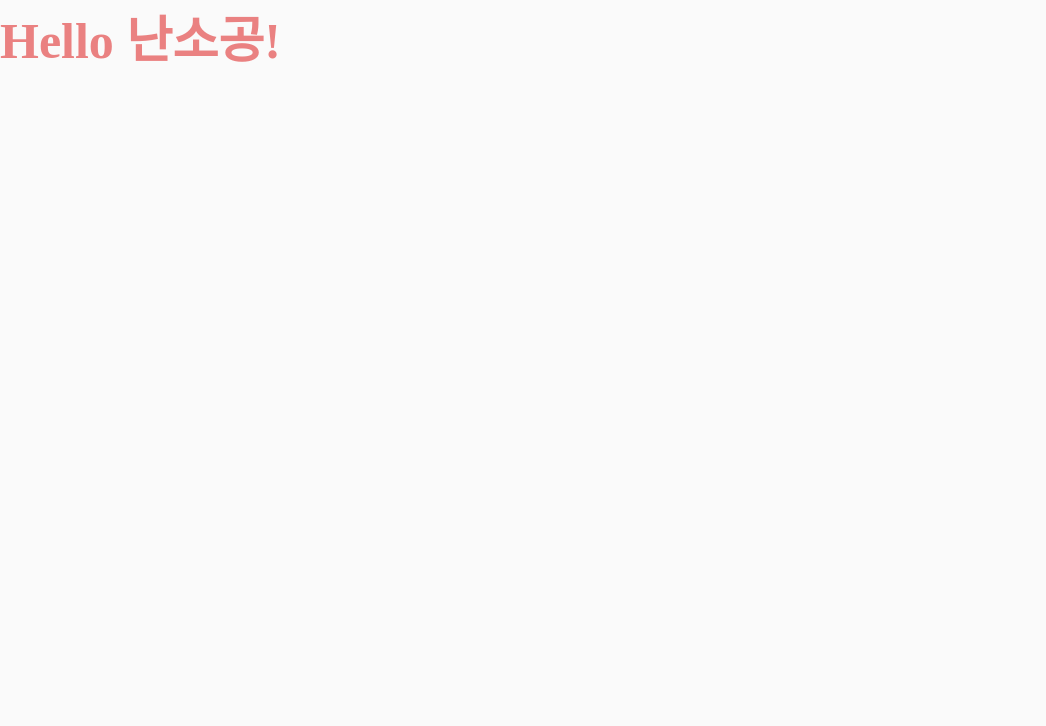
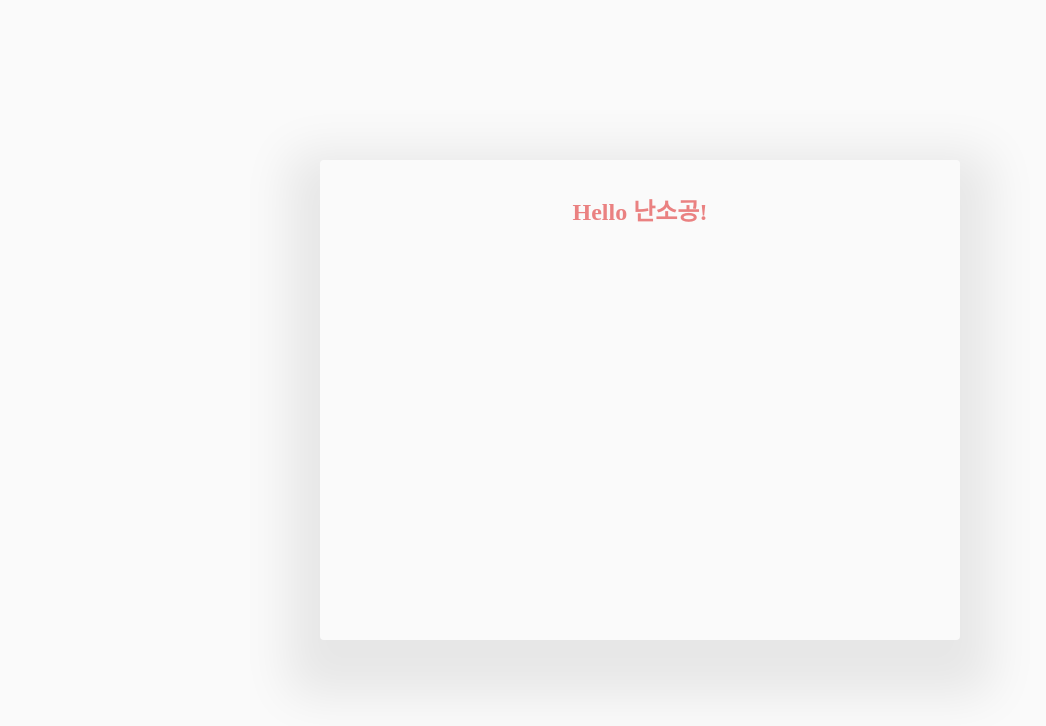
Before and after one commit to greatSumini/nan-so-gong, a Next.js app: page / in a window 1280 px wide. Shown: the top 726 px of the page, without its empty margins (0-1046 px from the left). Built offline with nearby package versions, Linux system fonts and the light colour scheme; a web font is replaced by a local one.

Commit message:
fix(components): :sparkles: add common/Layout

```diff
--- a/pages/_app.tsx
+++ b/pages/_app.tsx
@@ -13,7 +13,13 @@ const GlobalStyle = createGlobalStyle`
     margin: 0;
     padding: 0;
 
+    font-size: 10px;
+
     background-color: ${colors.gray9};
+
+    display: flex;
+    align-items: center;
+    justify-content: center;
   }
 
   * {
--- a/pages/index.tsx
+++ b/pages/index.tsx
@@ -1,15 +1,17 @@
 import styled from "styled-components";
+
+import { Layout } from "@/components/common";
 
 const Title = styled.h1`
   margin: 0;
-  font-size: 50px;
+  font-size: 24px;
   color: ${({ theme }) => theme.colors.red};
 `;
 
 export default function HomePage() {
   return (
-    <div>
+    <Layout>
       <Title>Hello 난소공!</Title>
-    </div>
+    </Layout>
   );
 }
--- /dev/null
+++ b/src/components/common/Layout.tsx
@@ -0,0 +1,23 @@
+import { ReactNode } from "react";
+import styled from "styled-components";
+
+type LayoutProps = {
+  children: ReactNode;
+};
+
+export function Layout({ children }: LayoutProps) {
+  return <Wrapper>{children}</Wrapper>;
+}
+
+const Wrapper = styled.main`
+  display: flex;
+  flex-direction: column;
+  align-items: center;
+
+  width: 64rem;
+  height: 48rem;
+  padding: 3.2rem 2.4rem;
+  border-radius: 0.4rem;
+
+  box-shadow: 0px 24px 48px 32px rgba(0, 0, 0, 0.08);
+`;
--- /dev/null
+++ b/src/components/common/index.ts
@@ -0,0 +1 @@
+export * from "./Layout";
```
